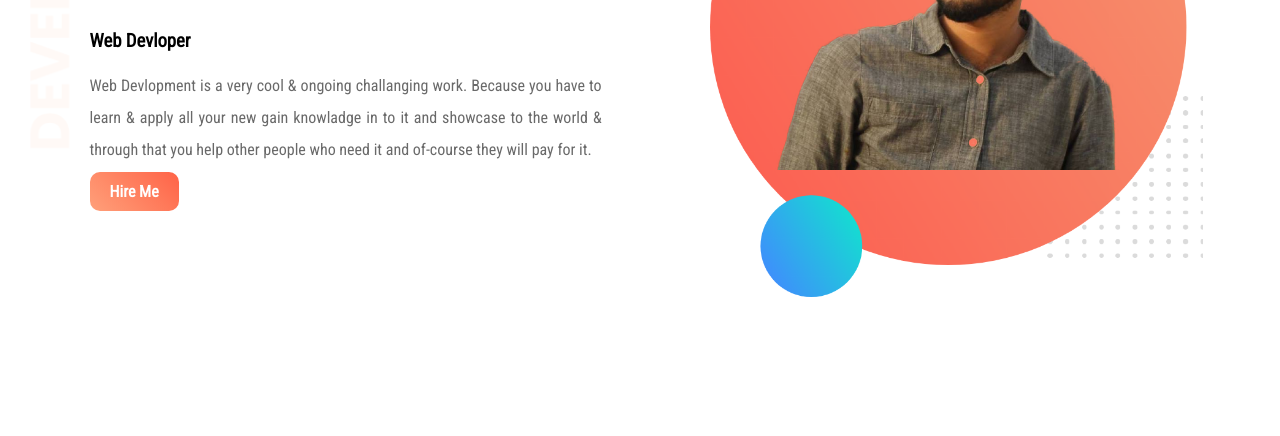
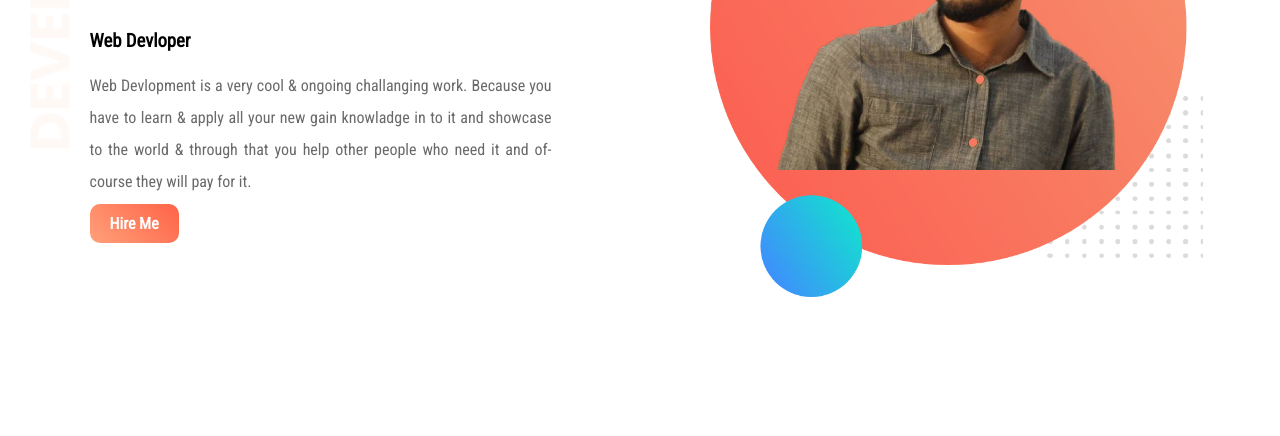
Before and after one commit to taiseen/web-portfolio, a plain HTML site: page index.html in a window 1280 px wide. Shown: the part 211-647 px from the top of the page. Drawn offline with Linux system fonts and the light colour scheme.

Commit message:
padding add

```diff
--- a/style.css
+++ b/style.css
@@ -54,6 +54,7 @@ section{
 .metaDoc{
     text-align: justify;
     line-height: 2;
+    padding-right: 50px;
 }
 
 .dream-area{
@@ -80,7 +81,6 @@ section{
 }
 
 #full-stack{
-
     border-left: 7px solid ;
     border-image: linear-gradient(180deg, lightSalmon, tomato) ;
     border-image-slice: 1;
```
Also changed, not shown: index.html (+9 -5 lines).
